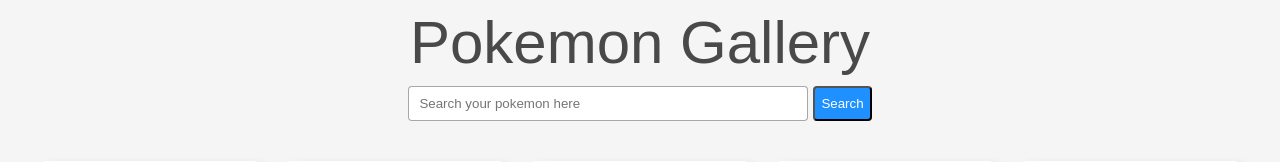
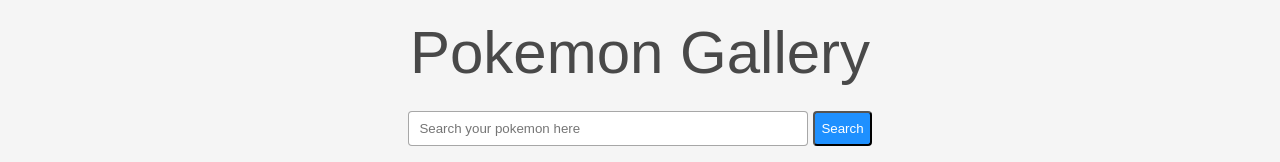
Before and after one commit to abhilashkasula/pokemon, a plain HTML site: page index.html in a window 1280 px wide. Shown: the top 162 px of the page. Drawn offline with Linux system fonts and the light colour scheme.

Commit message:
aligned search bar

```diff
--- a/index.html
+++ b/index.html
@@ -13,6 +13,7 @@
         font-size: 60px;
         font-weight: 400;
         margin-bottom: 9px;
+        padding-top: 10px;
       }
 
       .pokeContainer {
@@ -107,6 +108,7 @@
       .searchBar {
         display: flex;
         justify-content: center;
+        padding-top: 15px;
       }
 
       input[type=text] {
```
